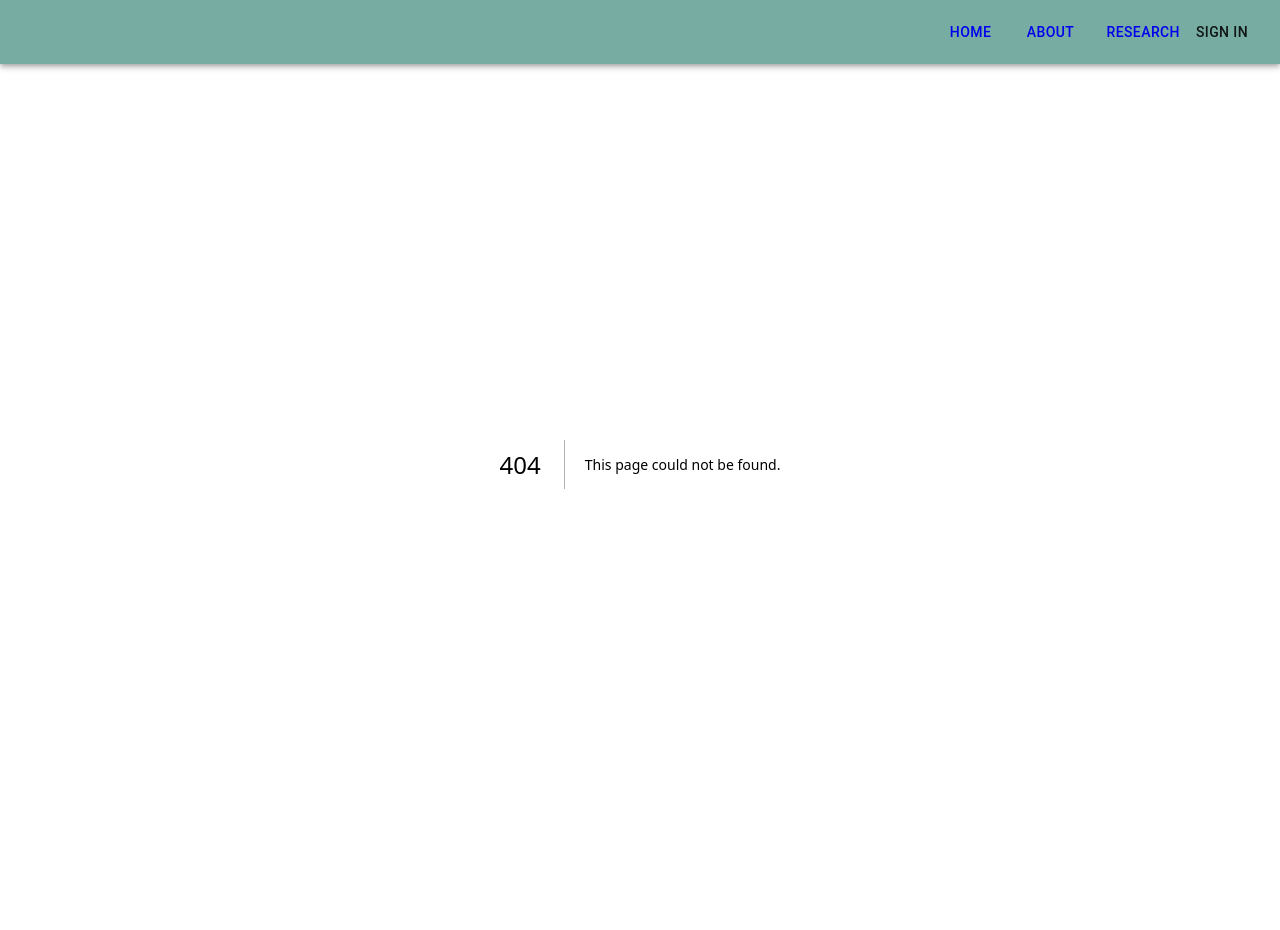
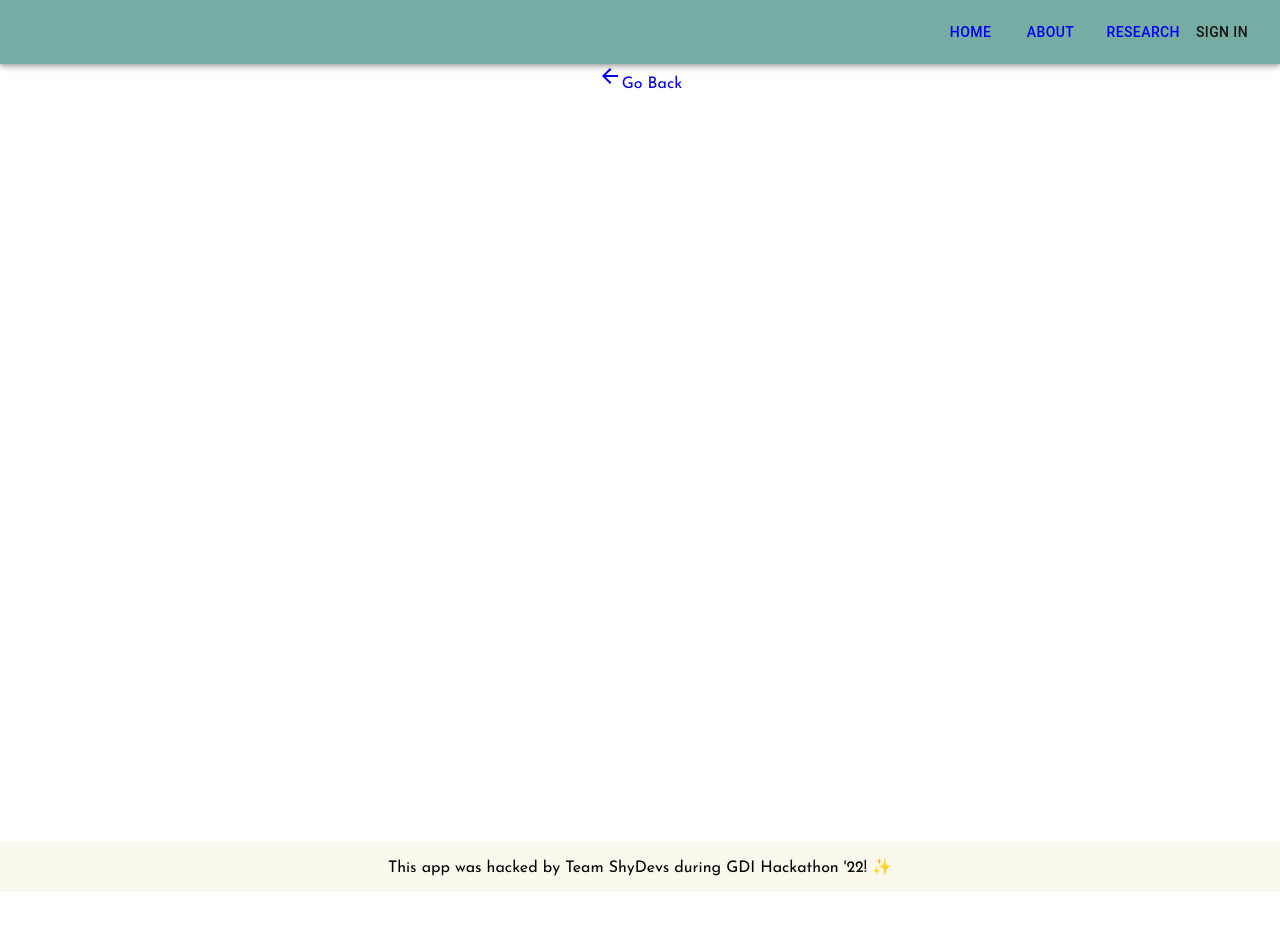
Before and after one commit to shybyeapp/shybye-web, a Next.js app: page /challengeDetails/1 in a window 1280 px wide. Before the commit this address had no page. Shown: the top 930 px of the page. After the commit the page ends 892 px from the top, so only its background shows below. Built offline with nearby package versions, Linux system fonts and the light colour scheme.

Commit message:
add context

```diff
--- /dev/null
+++ b/ChallengeContext.js
@@ -0,0 +1,17 @@
+import { createContext, useContext, useState } from 'react';
+
+const ChallengeContext = createContext();
+
+export const ChallengeProvider = ({ children }) => {
+  const [data, setData] = useState(null);
+
+  return (
+    <ChallengeContext.Provider value={{ data, setData }}>
+      {children}
+    </ChallengeContext.Provider>
+  );
+};
+
+export const useChallengeContext = () => {
+  return useContext(ChallengeContext);
+};
--- a/pages/_app.jsx
+++ b/pages/_app.jsx
@@ -7,6 +7,8 @@ import Footer from "@/components/Footer";
 import Header from "@/components/Header";
 import "@/App.css";
 import "@/index.css";
+
+import { ChallengeProvider } from '../ChallengeContext.js';
 
 /** @type {(AppProps: import("next/app").AppProps) => JSX.Element} */
 export default function App({ Component, pageProps }) {
@@ -38,7 +40,8 @@ export default function App({ Component, pageProps }) {
       MuiImageListItemBar: {
         styleOverrides: {
           title: {
-            whiteSpace: 'inherit'          }
+            whiteSpace: 'inherit'
+          }
         }
       }
     }
@@ -53,7 +56,9 @@ export default function App({ Component, pageProps }) {
       <ThemeProvider theme={theme}>
         <section className="App">
           <Header />
-          <Component {...pageProps} />
+          <ChallengeProvider>
+            <Component {...pageProps} />
+          </ChallengeProvider>
           <Footer />
         </section>
       </ThemeProvider>
--- /dev/null
+++ b/pages/challengeDetails/[id].jsx
@@ -0,0 +1,38 @@
+import React from 'react'
+import Grid from "@mui/material/Grid";
+import ArrowBackIcon from '@mui/icons-material/ArrowBack';
+import { useChallengeContext } from '../../ChallengeContext'
+import Link from "next/link";
+
+const challengeDetail = () => {
+  const { data } = useChallengeContext()
+
+  const GoBackLink = () => {
+    return (
+      <Grid item>
+        <Link href={`/dashboard`} style={{ textDecoration: "none" }}>
+          <div>
+            <ArrowBackIcon /><span>Go Back</span>
+          </div>
+        </Link>
+      </Grid>
+    )
+  }
+
+  if (data) {
+    return (
+      <>
+        <Grid container spacing={4} sx={{ marginTop: 10, paddingLeft: 10, paddingRight: 10 }}>
+          <GoBackLink />
+          <Grid item><div>{data.challengeId}</div></Grid>
+        </Grid>
+      </>
+    )
+  } else {
+    return (
+      <GoBackLink />
+    )
+  }
+}
+
+export default challengeDetail
```
Also changed, not shown: src/components/Challenges.jsx (+10 -1 lines).
